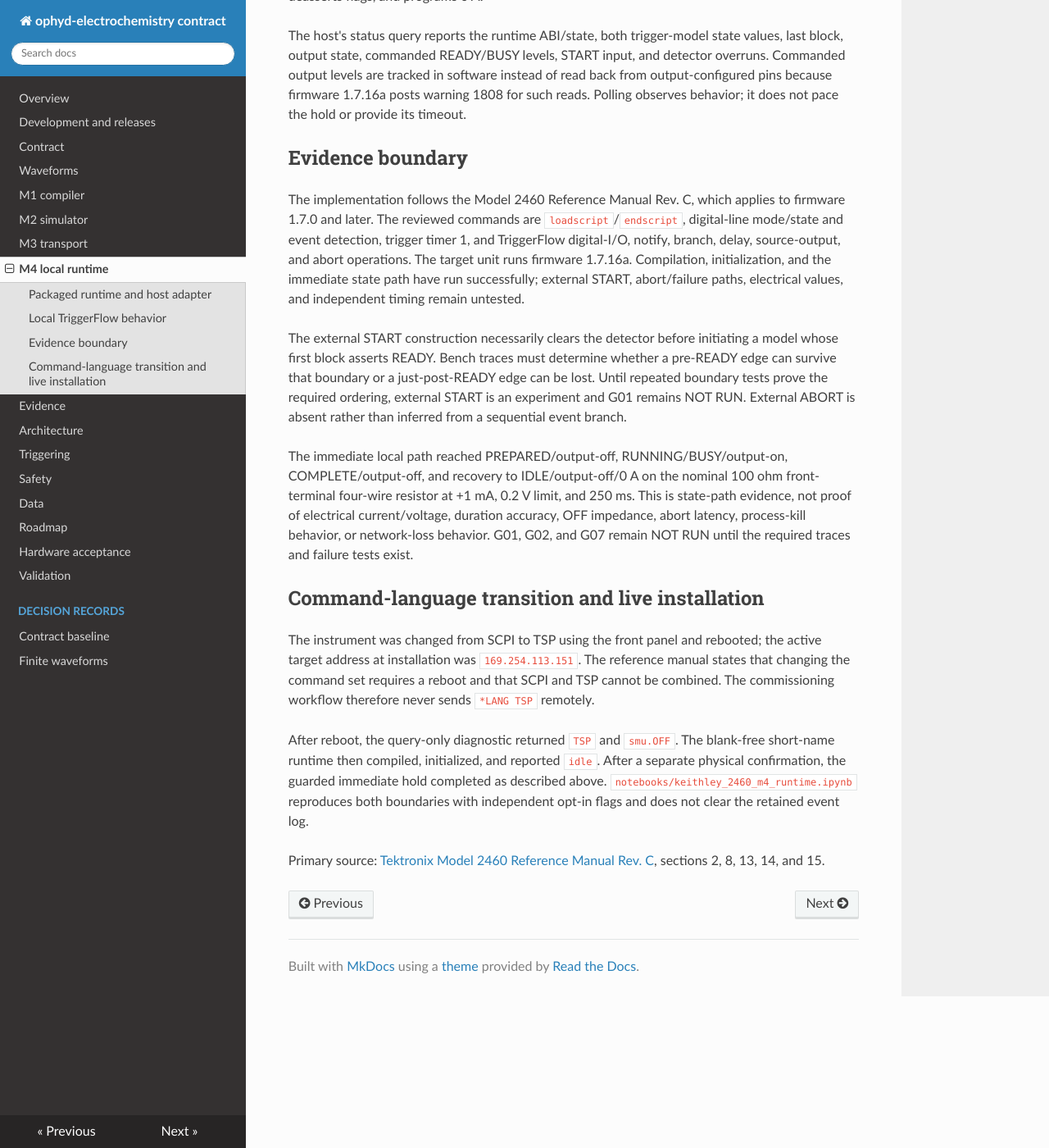
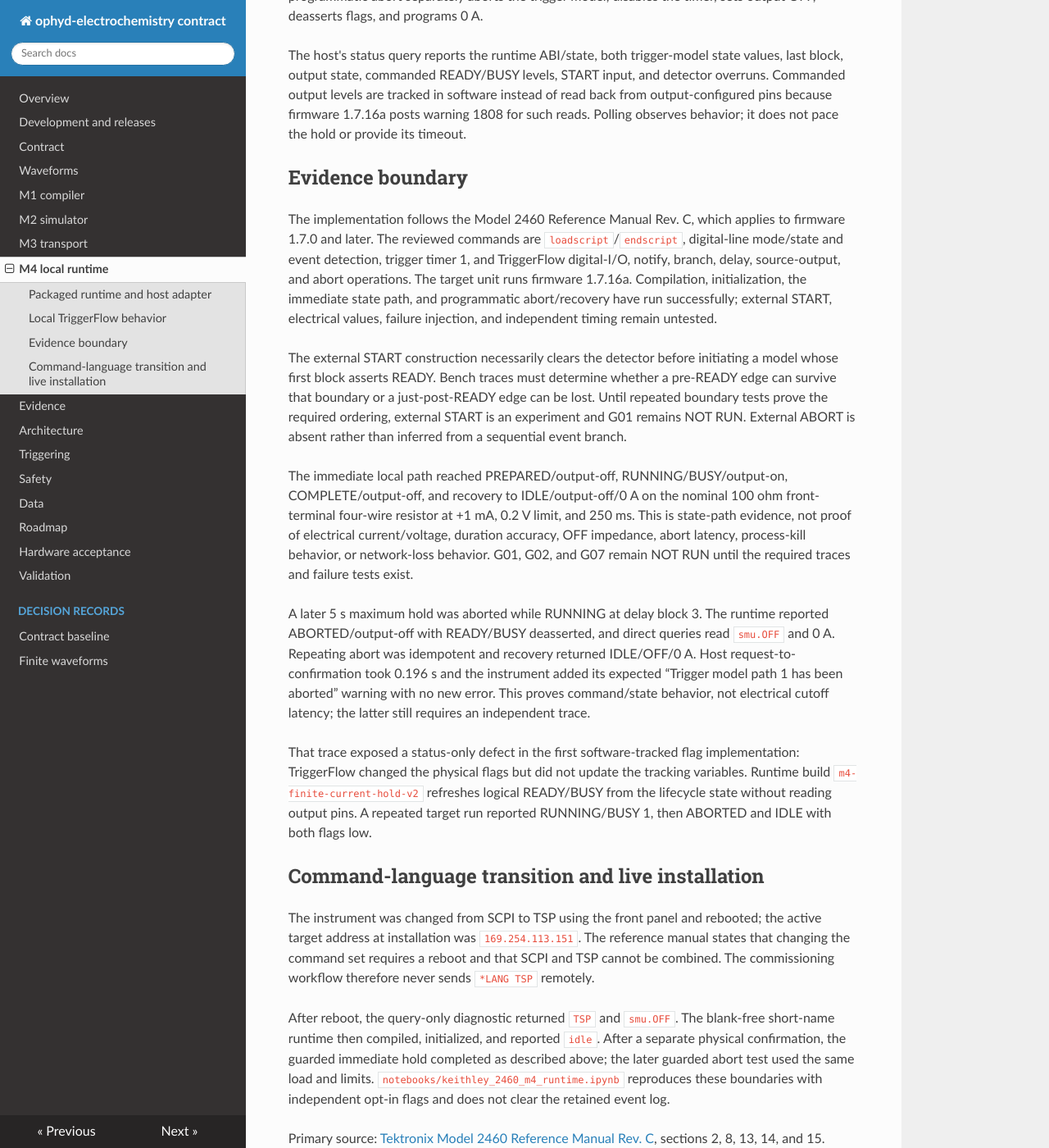
Before and after one commit to BAMresearch/ophyd-electrochemistry, an MkDocs documentation site: the page built from docs/m4-runtime.md, in a window 1280 px wide and 1400 px high, scrolled down 1881 px. Shown: the whole window at 82% size. Built offline with MkDocs 1.6.1, drawn with Linux system fonts in a browser that asks for light colours; nearby versions of some CDN libraries; some of the changed text lies outside the part shown.

Commit message:
TSP code can now be aborted

```diff
--- a/docs/m4-runtime.md
+++ b/docs/m4-runtime.md
@@ -1,8 +1,9 @@
 # M4 finite local runtime proof
 
 M4 has an offline-reviewed implementation with successful target
-compile/load/initialize, idle-status, and narrow immediate-hold state-path
-evidence. The implementation is deliberately smaller than the eventual
+compile/load/initialize, idle-status, narrow immediate-hold, and programmatic
+abort state-path evidence. The implementation is deliberately smaller than the
+eventual
 acquisition backend: one bounded current hold, NORMAL output-off mode, immediate
 or digital START, and programmatic abort. It does not collect measurements,
 enforce measurement-derived voltage cutoffs, play arbitrary waveforms, or expose
@@ -98,9 +99,10 @@ The implementation follows the Model 2460 Reference Manual Rev. C, which applies
 to firmware 1.7.0 and later. The reviewed commands are `loadscript`/`endscript`,
 digital-line mode/state and event detection, trigger timer 1, and TriggerFlow
 digital-I/O, notify, branch, delay, source-output, and abort operations. The
-target unit runs firmware 1.7.16a. Compilation, initialization, and the
-immediate state path have run successfully; external START, abort/failure paths,
-electrical values, and independent timing remain untested.
+target unit runs firmware 1.7.16a. Compilation, initialization, the immediate
+state path, and programmatic abort/recovery have run successfully; external
+START, electrical values, failure injection, and independent timing remain
+untested.
 
 The external START construction necessarily clears the detector before
 initiating a model whose first block asserts READY. Bench traces must determine
@@ -117,6 +119,20 @@ OFF impedance, abort latency, process-kill behavior, or network-loss behavior.
 G01, G02, and G07 remain NOT RUN until the required traces and failure tests
 exist.
 
+A later 5 s maximum hold was aborted while RUNNING at delay block 3. The runtime
+reported ABORTED/output-off with READY/BUSY deasserted, and direct queries read
+`smu.OFF` and 0 A. Repeating abort was idempotent and recovery returned
+IDLE/OFF/0 A. Host request-to-confirmation took 0.196 s and the instrument added
+its expected “Trigger model path 1 has been aborted” warning with no new error.
+This proves command/state behavior, not electrical cutoff latency; the latter
+still requires an independent trace.
+
+That trace exposed a status-only defect in the first software-tracked flag
+implementation: TriggerFlow changed the physical flags but did not update the
+tracking variables. Runtime build `m4-finite-current-hold-v2` refreshes logical
+READY/BUSY from the lifecycle state without reading output pins. A repeated
+target run reported RUNNING/BUSY 1, then ABORTED and IDLE with both flags low.
+
 ## Command-language transition and live installation
 
 The instrument was changed from SCPI to TSP using the front panel and rebooted;
@@ -128,9 +144,9 @@ TSP cannot be combined. The commissioning workflow therefore never sends
 After reboot, the query-only diagnostic returned `TSP` and `smu.OFF`. The
 blank-free short-name runtime then compiled, initialized, and reported `idle`.
 After a separate physical confirmation, the guarded immediate hold completed as
-described above. `notebooks/keithley_2460_m4_runtime.ipynb` reproduces both
-boundaries with independent opt-in flags and does not clear the retained event
-log.
+described above; the later guarded abort test used the same load and limits.
+`notebooks/keithley_2460_m4_runtime.ipynb` reproduces these boundaries with
+independent opt-in flags and does not clear the retained event log.
 
 Primary source: [Tektronix Model 2460 Reference Manual Rev. C](https://download.tek.com/manual/2460-901-01C_Sept_2019_Ref.pdf),
 sections 2, 8, 13, 14, and 15.
```
Also changed, not shown: CHANGELOG.md (+8 -0 lines), README.md (+1 -1 lines), docs/assumptions.md (+4 -2 lines), docs/evidence/k2460-2026-10-09-m4-programmatic-abort.json (added, +118 -0 lines), docs/hardware-acceptance.md (+25 -2 lines), docs/index.md (+4 -3 lines), docs/roadmap.md (+7 -5 lines), docs/validation.md (+17 -0 lines), 4 other files.
